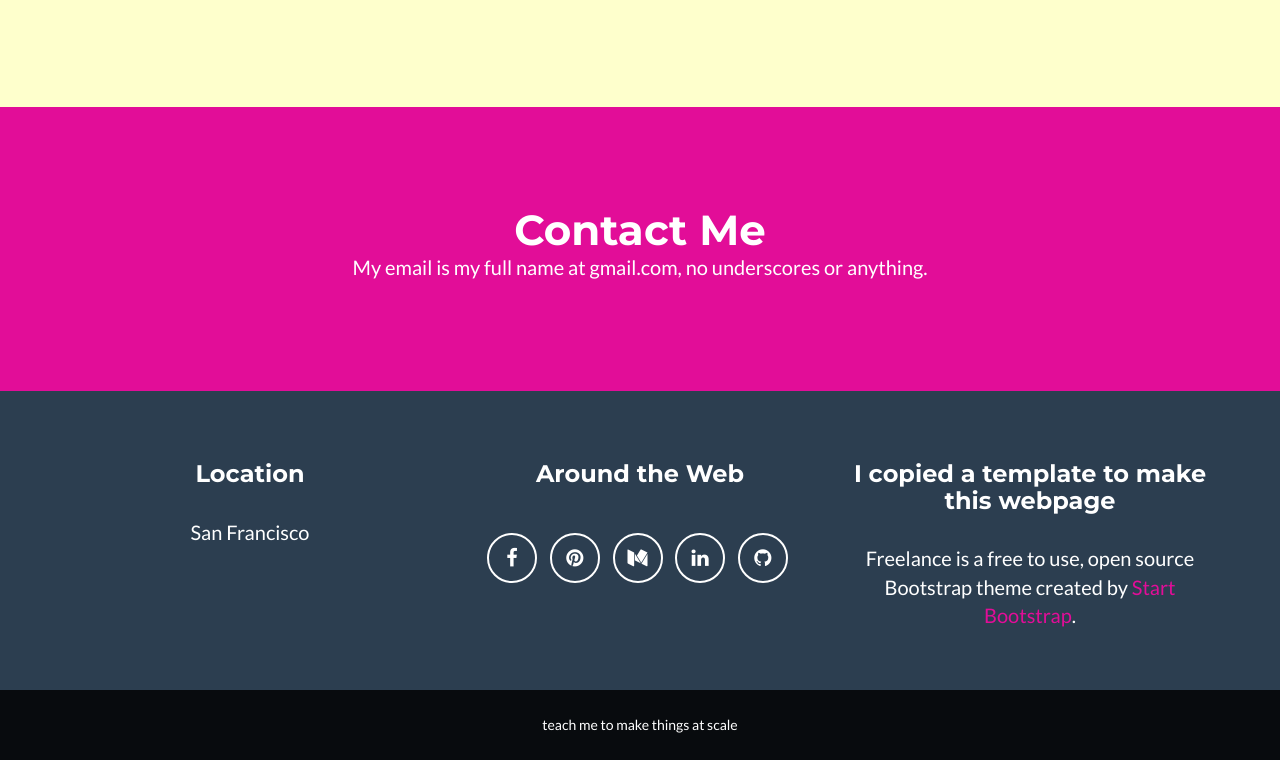
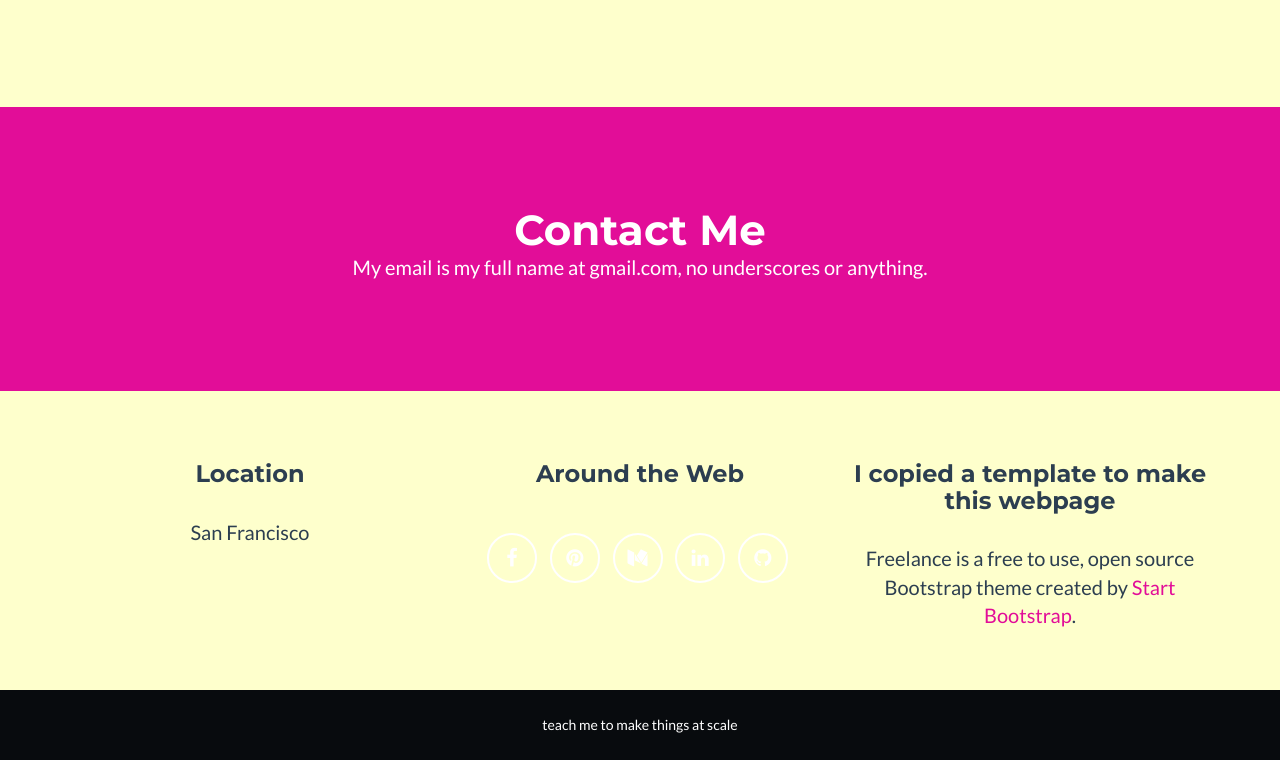
Before and after one commit to ruthgrace/ruthgrace.github.io, a website: page index.html in a window 1280 px wide. Shown: the part 1733-2493 px from the top of the page. Drawn offline with nearby package versions, Linux system fonts and the light colour scheme.

Commit message:
make footer yellow

```diff
--- a/less/freelancer.less
+++ b/less/freelancer.less
@@ -331,13 +331,13 @@ form .row:first-child .floating-label-form-group {
 }
 
 footer {
-	color: white;
+	color: @theme-primary;
 	h3 {
 		margin-bottom: 30px;
 	}
 	.footer-above {
 		padding-top: 50px;
-		background-color: @theme-primary;
+		background-color: @theme-success;
 	}
 	.footer-col {
 		margin-bottom: 50px;
@@ -345,6 +345,7 @@ footer {
 	.footer-below {
 		padding: 25px 0;
 		background-color: @theme-success2-dark;
+                color:white
 	}
 }
 
```
Also changed, not shown: css/freelancer.css, css/freelancer.min.css.
